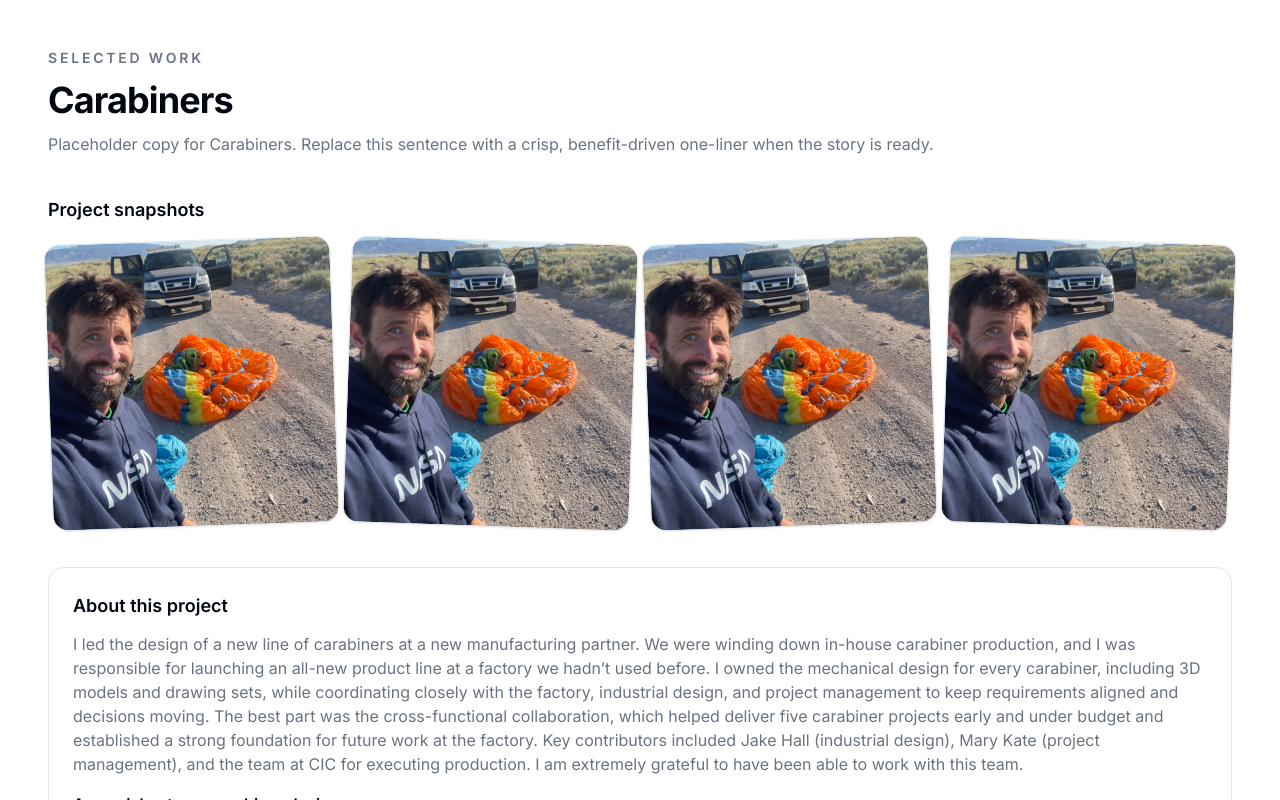
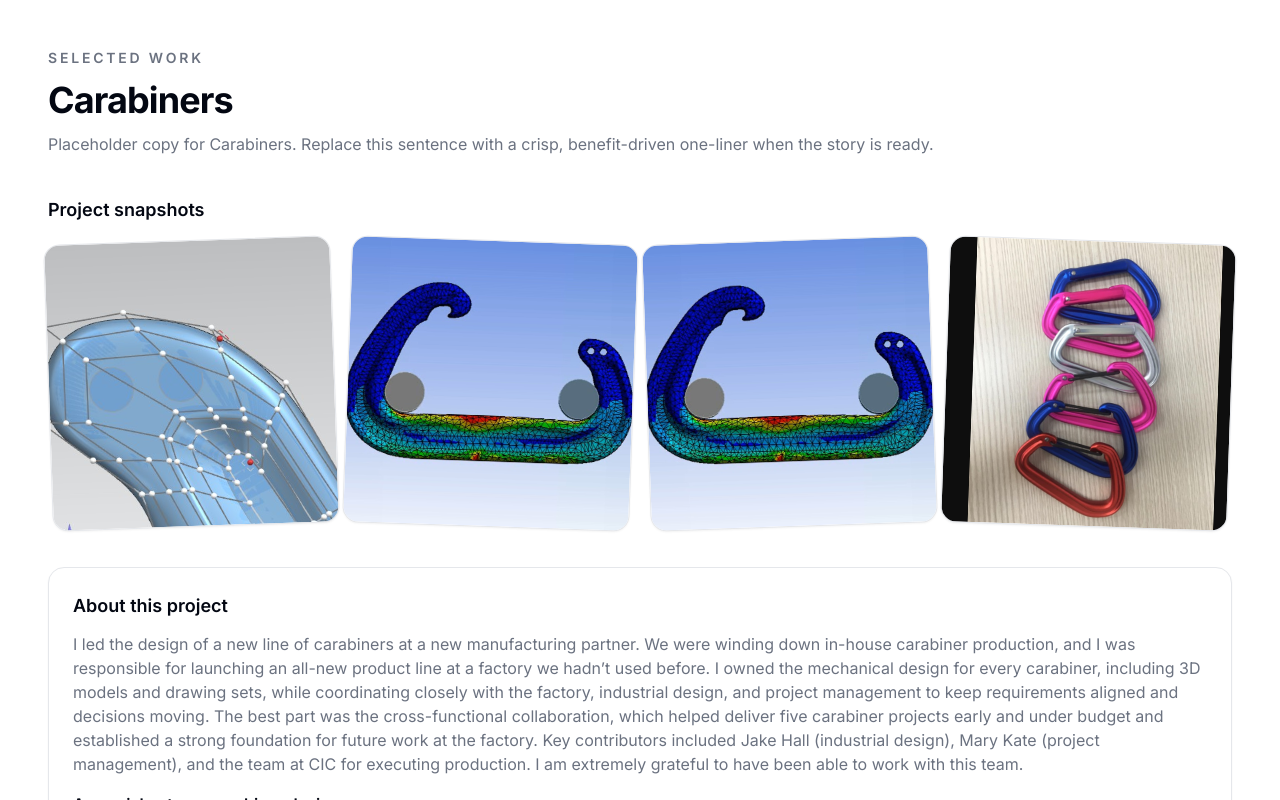
Before and after one commit to bakerjohnalex/resume, a Next.js app: page /projects/carabiners in a window 1280 px wide. Shown: the top 800 px of the page. Built offline with nearby package versions, Linux system fonts and the light colour scheme.

Commit message:
Update carabiners images to new file names

```diff
--- a/src/data/projects/carabiners.ts
+++ b/src/data/projects/carabiners.ts
@@ -8,19 +8,19 @@ export const carabinersData = {
     "Placeholder copy for Carabiners. Replace this sentence with a crisp, benefit-driven one-liner when the story is ready.",
   images: [
     {
-      src: "/me.jpg",
+      src: "/biner1.jpg",
       alt: "Carabiners preview image one",
     },
     {
-      src: "/me.jpg",
+      src: "/biner2.jpg",
       alt: "Carabiners preview image two",
     },
     {
-      src: "/me.jpg",
+      src: "/biner2.jpg",
       alt: "Carabiners preview image three",
     },
     {
-      src: "/me.jpg",
+      src: "/biner4.jpg",
       alt: "Carabiners preview image four",
     },
   ],
```
